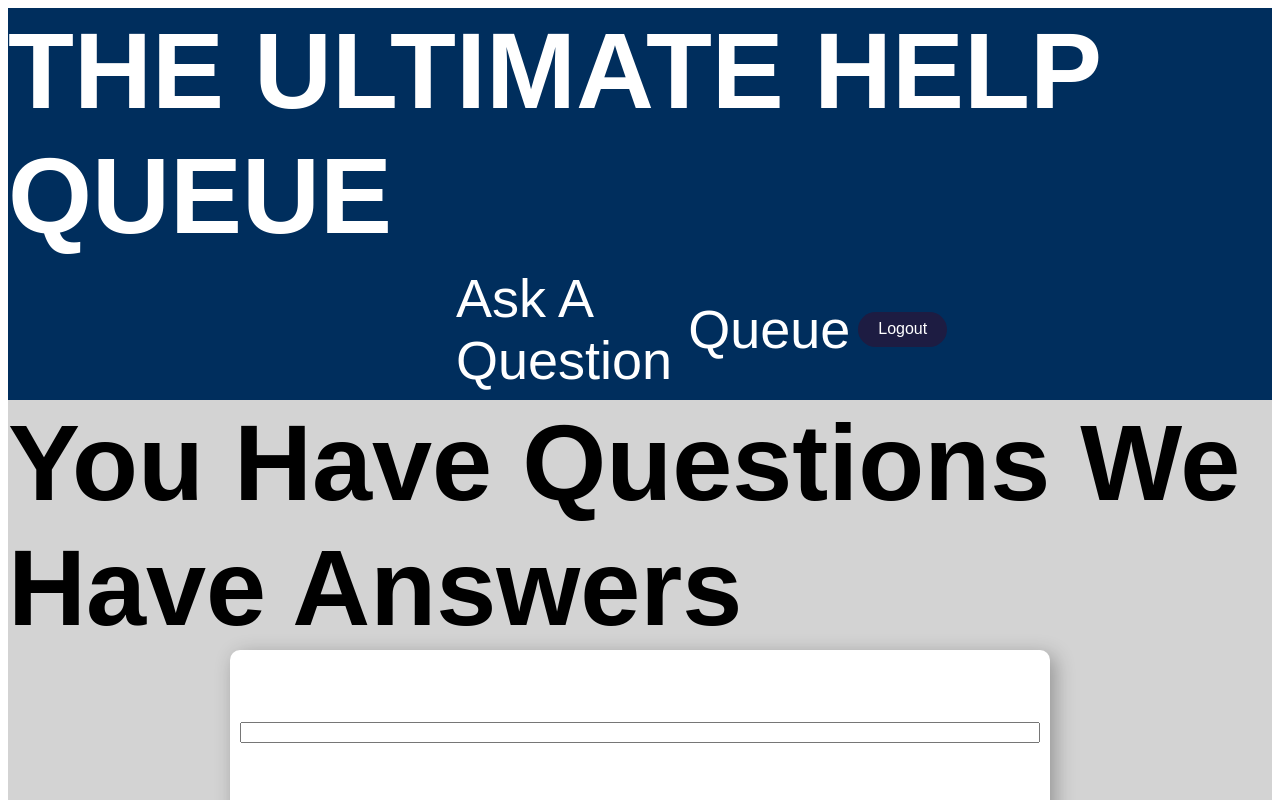
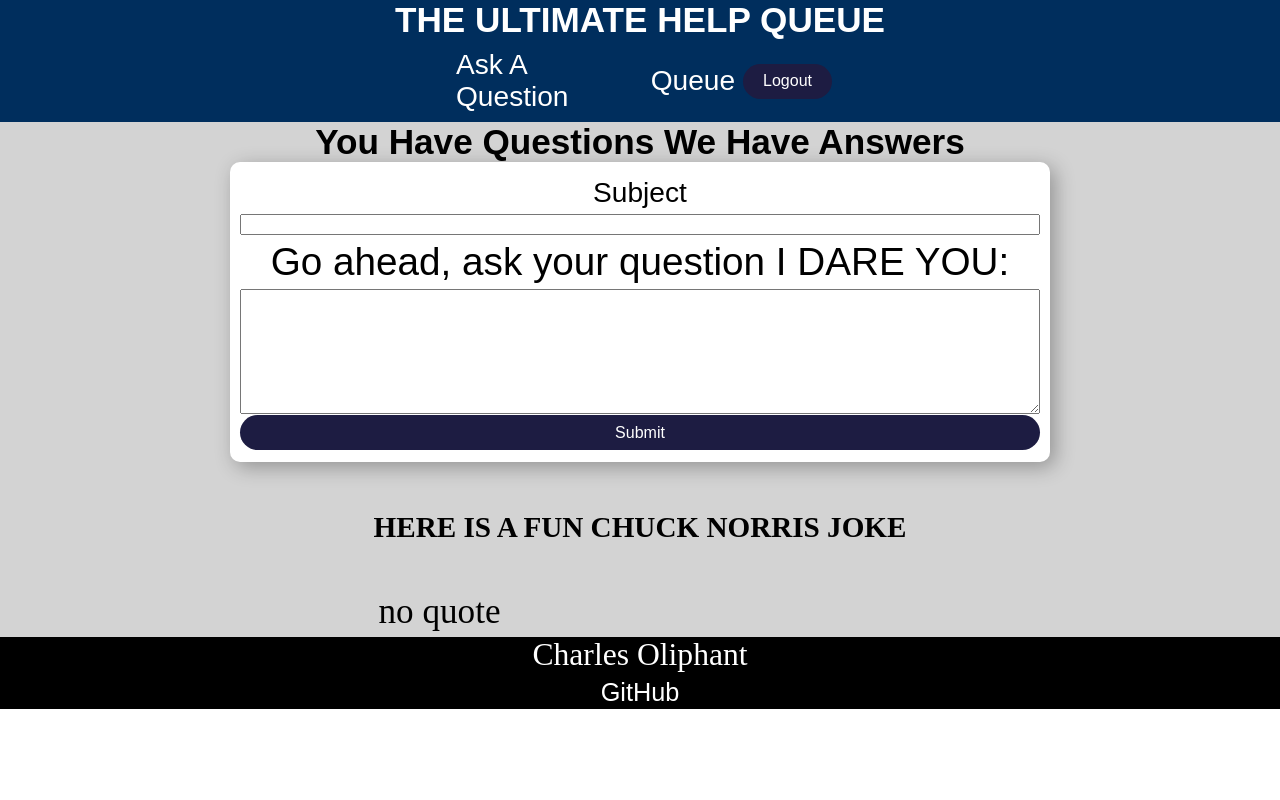
Before and after one commit to chuckth3truck/Startup, a React (Vite) app: page /question in a window 1280 px wide. Shown: the top 800 px of the page. Built offline with nearby package versions, Linux system fonts and the light colour scheme; no server answers.

Commit message:
quote now uses hook to add to compenejt

```diff
--- a/src/app.css
+++ b/src/app.css
@@ -1,11 +1,19 @@
   .body {
     margin: 0;
-    display: flex;
+    /* display: flex; */
     flex-direction: column;
     height: 100%;
 
     /* overflow-y:scroll; */
   }
+
+body {
+  margin: 0;
+  /* margin: 0; */
+  display: flex;
+  flex-direction: column;
+  height: 100%;
+}
 
   header {
     flex: 0 40px;
@@ -34,7 +42,7 @@
   }
 
   div{
-    font-size: 1.5em;
+    font-size: 1.3em;
   }
 
 
@@ -42,7 +50,7 @@
     text-align: start;
     color: white;
     font-family: fantasy;
-    font-size: 3em;
+    font-size: 1.3em;
     margin: 0px;
   }
 
@@ -59,13 +67,13 @@
     flex: 0 40px;
     background-color: black;
     color: white;
-    font-size: 1em;
+    font-size: .9em;
 
     display: flex;
     flex-direction: column;
     /* justify-content: left; */
     align-items: center;
-    height: 100vh;
+    /* height: 10vh; */
   }
 footer.a{
   color: black;
@@ -75,7 +83,7 @@ a, .nav-link{
     color: white;
     text-decoration: none;
     font-family: fantasy;
-    font-size: 1em;
+    font-size: .8em;
     padding: 4px 8px;
     border-radius: 20px;
 }
@@ -95,8 +103,6 @@ img{
   margin: 20px;
   width: 40vh;
   box-shadow: 2px 2px 20px rgba(0, 0, 0, 0.3);
-
-
 }
 
 button{
--- a/src/app.jsx
+++ b/src/app.jsx
@@ -2,9 +2,9 @@ import React from 'react';
 import './app.css';
 
 import { BrowserRouter, NavLink, Route, Routes } from 'react-router-dom';
-import { Login } from './login/login';
-import { Question } from './question/question';
-import { Queue } from './queue/queue';
+import { Login } from './login/login.jsx';
+import { Question } from './question/question.jsx';
+import { Queue } from './queue/queue.jsx';
 
 
 function App() {
--- a/src/login/login.css
+++ b/src/login/login.css
@@ -15,7 +15,9 @@
     /* background-color: rgb(183, 183, 183); */
     margin: 20px;
     border-radius: 100px;
-    /* box-shadow: 2px 2px 20px rgba(0, 0, 0, 0.3); */
+    width: 90vw;
+    height: 71vh;
+    /* box-shadow: 2px 2px 20px rgba(0, 0, 0, 0.3);  */
 }
 label{
     /* background-color: white; */
@@ -23,6 +25,7 @@ label{
     font: large;
     font-family: fantasy;
     border-radius: 10px;
+    margin: 10px;
 }
 button:hover{
     transition: .5s;
--- a/src/login/login.jsx
+++ b/src/login/login.jsx
@@ -16,7 +16,6 @@ export function Login() {
                 <button type="submit" onclick="login()">Login</button>
                 <button type="submit" onclick="createaccount()">Create Account</button>
 
-
             </div>
         </div>
     </main>
--- a/src/question/question.css
+++ b/src/question/question.css
@@ -22,3 +22,22 @@ button:hover{
     /* transform: scale(1.01); */
 
   }
+
+p {
+    margin:5px;
+}
+
+p.subject-text{
+    font-size: .8em;
+    font-family: fantasy;
+}
+
+p.Question-text {
+    font-family: fantasy;
+    font-size: 1.1em;
+}
+
+
+textarea{
+    height: 15vh;
+}
--- a/src/question/question.jsx
+++ b/src/question/question.jsx
@@ -1,24 +1,54 @@
 import React from 'react';
 import "./question.css"
 
+
+function Getquote() {
+  fetch(`https://api.chucknorris.io/jokes/random`)
+    .then((response) => response.json())
+    .then((data) => {
+
+      return (
+        <p>{data.value}</p>
+      );
+    });
+}
+
 export function Question() {
+  const [quote, setQuote] = React.useState('');
+
+  React.useEffect(() => {
+    fetch(`https://api.chucknorris.io/jokes/random`)
+      .then((response) => response.json())
+      .then((data) => {
+        setQuote(data.value);
+      })
+      .catch(() => {
+
+        setQuote("no quote")
+
+      });
+  }, []);
+
+
+
   return (
         <main>
 
         <h1 id="user">You Have Questions We Have Answers</h1>
         <div className="question-box" id="questionbox">
-        <label for="text">Subject </label>
+        <p className='subject-text'>Subject </p>
         <input type="text" id="subject" name="varText" placeholder="" required pattern="[Aa].*" />
 
-        <label for="textarea">Go ahead, ask your question I DARE YOU: </label>
+        <p className="Question-text">Go ahead, ask your question I DARE YOU: </p>
         <textarea rows="10vh"id="question" name="varTextarea"></textarea>
 
-        <button type="submit" onclick="storequestion()" >Submit</button>
+        <button type="submit" onClick="storequestion()" >Submit</button>
 
         </div>
 
     <div id="quotearea">
         <h5 id="quote">HERE IS A FUN CHUCK NORRIS JOKE</h5>
+        <p>{quote}</p>
     </div>
 
     </main>
--- a/src/queue/queue.jsx
+++ b/src/queue/queue.jsx
@@ -1,7 +1,76 @@
 import React from 'react';
 import "./queue.css"
 
-export function Queue() {
+export async function Queue() {
+  const [queue, setQueue] = React.useState([]);
+
+  // Demonstrates calling a service asynchronously so that
+  // React can properly update state objects with the results.
+  React.useEffect(() => {
+    fetch('/api/queue')
+      .then((response) => response.json())
+      .then((queue) => {
+        setQueue(queue);
+        localStorage.setItem('queue', JSON.stringify(queue));
+      })
+      .catch(() => {
+        const queue = localStorage.getItem('queue');
+        if (queue) {
+          setQueue(JSON.parse(queue));
+        }
+      });
+  }, []);
+
+  // Demonstrates rendering an array with React
+  const queueRows = [];
+  if (queue.length) {
+    for (const [i, map] of queue.entries()) {
+      console.log(i);
+            const nameEL = document.createElement("td");
+            const subjectEL = document.createElement("td");
+            const questionEL = document.createElement("td");
+            const acceptEL = document.createElement("td");
+
+
+            nameEL.textContent = map.name;
+            subjectEL.textContent = map.subject;
+            questionEL.textContent = map.question;
+
+            if (await can_modify()){
+            let clicked = false;
+            const button = document.createElement("button");
+            button.setAttribute("id", "AcceptButton");
+            button.textContent = "Accept";
+            button.addEventListener("click", () => {
+                button.style["background-color"] = "red";
+                button.textContent = "DONE";
+
+                Send(map.name, clicked);
+                clicked = true;
+
+                if (clicked){
+                    button.addEventListener("click", () => {
+                    rowEL.remove();
+
+                    can_modify(map.name);
+                    deletename(map.name);
+                    })
+                }
+            })
+
+            acceptEL.appendChild(button)
+        }
+
+            const rowEL = document.createElement("tr");
+            rowEL.appendChild(nameEL);
+            rowEL.appendChild(subjectEL);
+            rowEL.appendChild(questionEL);
+            rowEL.appendChild(acceptEL);
+
+            tableElement.appendChild(rowEL);
+        }
+  }
+
   return (
     <main class="container-fluid text-center">
         <table class="table table-light table-borderless" id="queueTable">
@@ -22,3 +91,25 @@ export function Queue() {
     </main>
   );
 }
+
+function queue() {
+  return (
+    <main class="container-fluid text-center">
+        <table class="table table-light table-borderless" id="queueTable">
+            <thead class="table-light">
+                <tr>
+                    <th>Name</th>
+                    <th>Subject</th>
+                    <th>Question</th>
+                    <th>Action</th>
+                </tr>
+            </thead>
+            <tbody id="queue"></tbody>
+        </table>
+
+        <hr/>
+
+        <div id="picture"></div>
+    </main>
+  );
+}
```
Also changed, not shown: src/login/login.js (renamed from src/login.js), src/pexels-pixabay-161702 (1).jpg (deleted), src/question/question.js (renamed from src/question.js), src/queue/queue.js (renamed from src/queue.js). Lines whose indentation alone changed are shown as unchanged.
